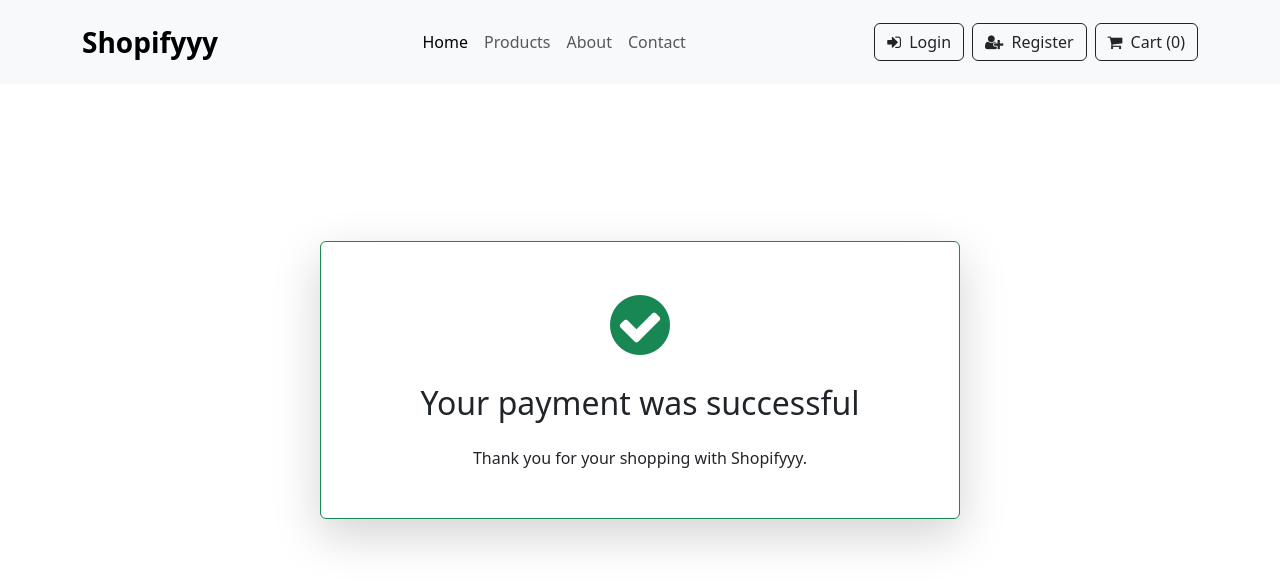
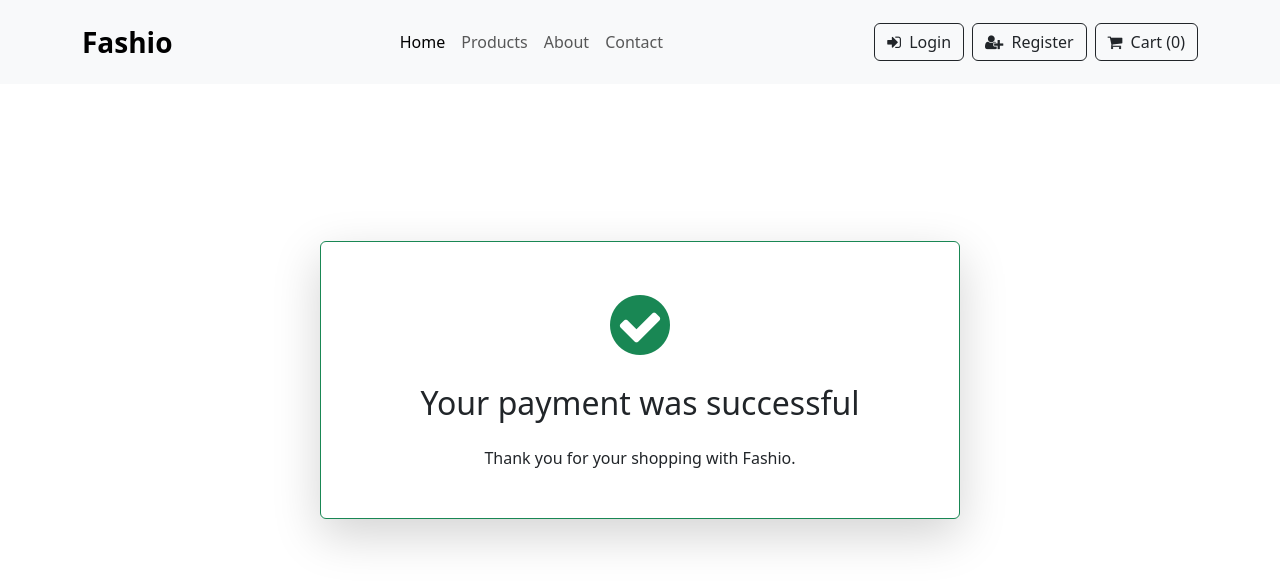
Before and after one commit to Iraianbu-11/react-bootstrap-ecommerce-website, a React (Vite) app in the folder client/: page /success in a window 1280 px wide. Shown: the top 586 px of the page. Built offline with nearby package versions, Linux system fonts and the light colour scheme.

Commit message:
fix:shopping website name changed

```diff
--- a/client/index.html
+++ b/client/index.html
@@ -2,9 +2,9 @@
 <html lang="en">
   <head>
     <meta charset="UTF-8" />
-    <link rel="icon" type="image/svg+xml" href="/vite.svg" />
+    <link rel="icon" type="image/svg+xml" href="/assets/icon.svg" />
     <meta name="viewport" content="width=device-width, initial-scale=1.0" />
-    <title>Shopifyyy</title>
+    <title>Fashio</title>
   </head>
   <body>
     <div id="root"></div>
--- a/client/src/components/Navbar.jsx
+++ b/client/src/components/Navbar.jsx
@@ -7,7 +7,7 @@ const Navbar = () => {
       <nav className="navbar navbar-expand-lg bg-body-tertiary py-3">
         <div className="container">
           <NavLink className="navbar-brand fw-bold fs-3" to="/">
-            Shopifyyy
+            Fashio
           </NavLink>
           <button
             className="navbar-toggler"
--- a/client/src/components/paypal/Success.jsx
+++ b/client/src/components/paypal/Success.jsx
@@ -15,7 +15,7 @@ const Success = () => {
               Your payment was successful
             </h2>
             <p className="card-text">
-              Thank you for your shopping with Shopifyyy.
+              Thank you for your shopping with Fashio.
             </p>
           </div>
         </div>
--- a/client/vite.config.js
+++ b/client/vite.config.js
@@ -1,8 +1,5 @@
 import { defineConfig } from 'vite';
 import react from '@vitejs/plugin-react';
-import dotenv from 'dotenv';
-dotenv.config({ path: '../.env' });
 export default defineConfig({
   plugins: [react()],
-  envDir: '../',
 });
```
Also changed, not shown: client/public/assets/icon.svg (added), 1 other file (tests, documents, lock files or other folders).
